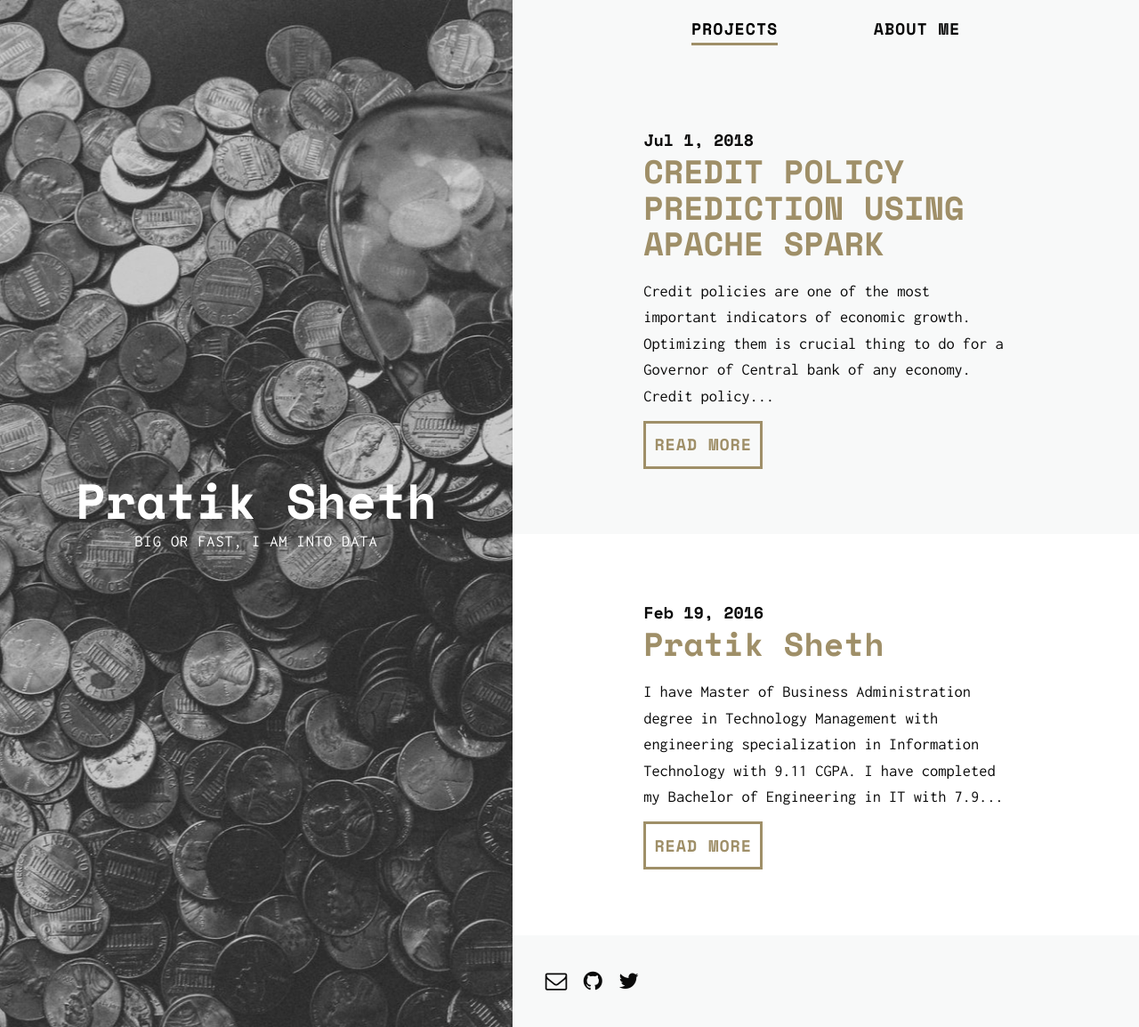
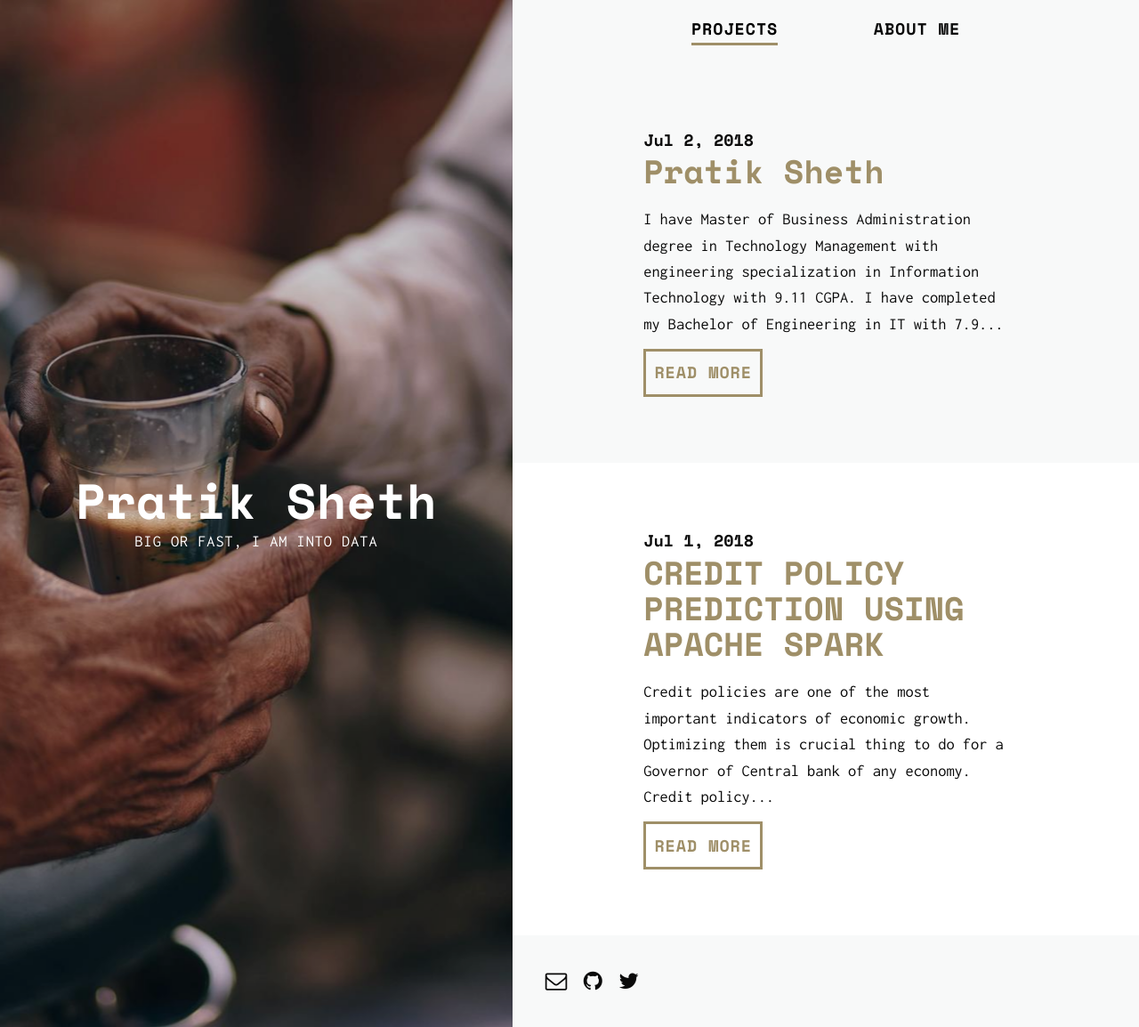
Before and after one commit to daftengineer/daftengineer.github.io, a Jekyll site: the page built from index.html, in a window 1280 px wide and 1154 px high. Shown: the whole window at 89% size. Built offline with Jekyll 4.4.1, drawn with Linux system fonts in a browser that asks for light colours; nearby versions of some CDN libraries; the list of posts is cut into pages by our own code.

Commit message:
Update and rename 2016-02-19-pratik-sheth.markdown to 2018-07-02-deeplearning-chai.markdown

```diff
--- a/_posts/2016-02-19-pratik-sheth.markdown
+++ b/_posts/2018-07-02-deeplearning-chai.markdown
@@ -1,9 +1,9 @@
 ---
 layout: post
 title: "Pratik Sheth"
-date: 2016-02-19
-description:
-image: "background-color: #1fa7c5"
+date: 2018-07-02
+description: Analogy of DEEP LEARNING with chai example
+image: "background-image:url('https://daftengineer.github.io/media_assets/deepchai.jpg');"
 image-sm:
 ---
 <!--background-color: rgb(31, 167, 197); background-position: center center; background-repeat: no-repeat; background: -webkit-gradient(radial, center center, 0, center center, 460, from(#98fb98), to(#2F2727)); background: -webkit-radial-gradient(circle, #98fb98, #2F2727); background: -moz-radial-gradient(circle, #98fb98, #2F2727); background: -ms-radial-gradient(circle, #98fb98, #2F2727);-->
```
